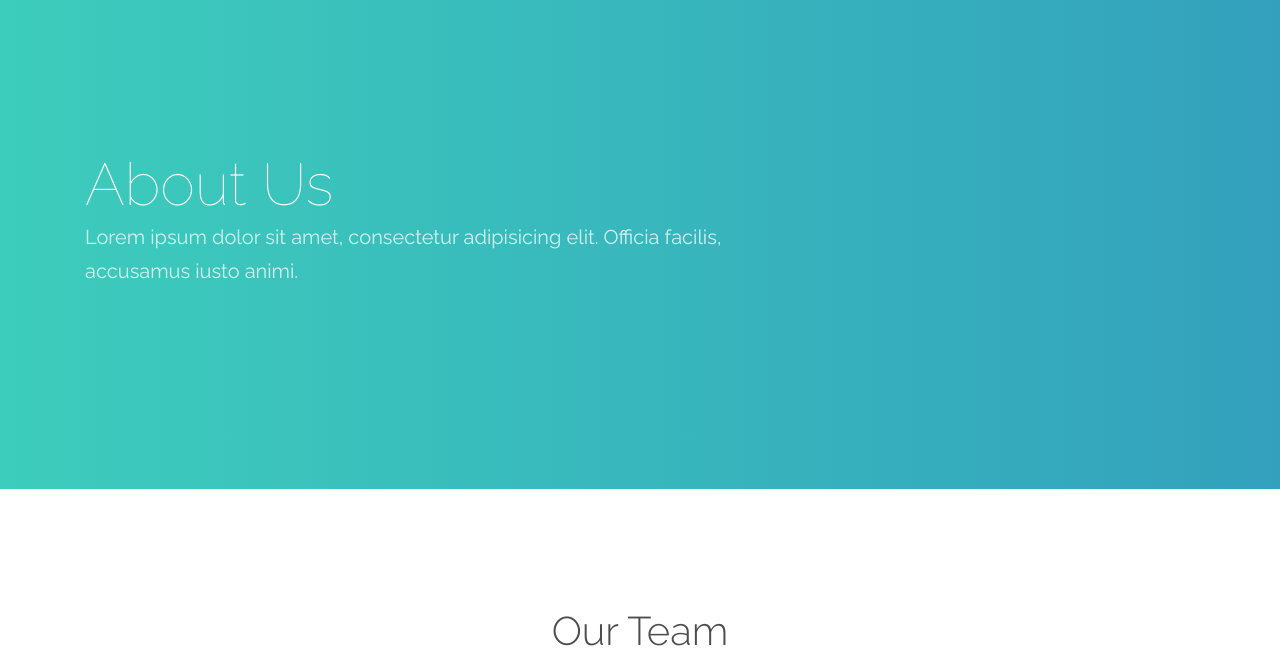
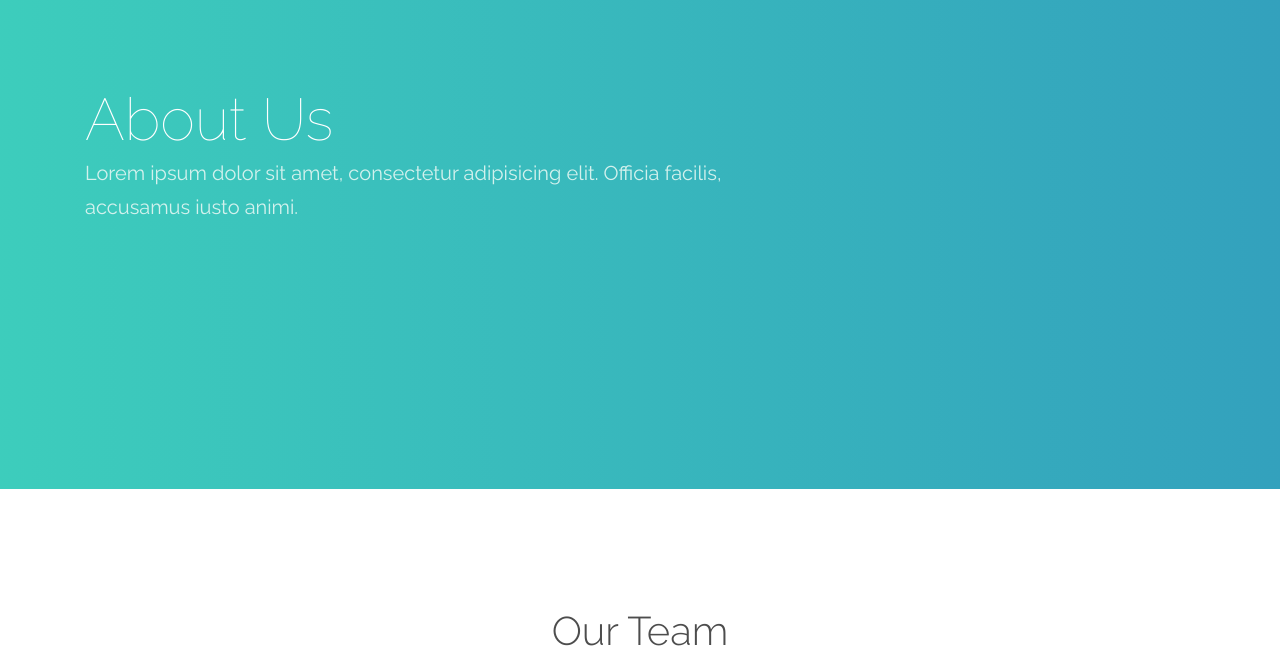
Before and after one commit to paps-app/theme-pour-paps, a plain HTML site: page about.html in a window 1280 px wide. Shown: the part 71-739 px from the top of the page. Drawn offline with Linux system fonts and the light colour scheme; files whose address does not match are found by name.

Commit message:
remove spacing in header

```diff
--- a/css/style.css
+++ b/css/style.css
@@ -290,7 +290,6 @@ h1, h2, h3, h4, h5, h6, figure {
 }
 
 .gtco-cover {
-  height: 900px;
   background-size: cover;
   background-position: center center;
   background-repeat: no-repeat;
@@ -329,8 +328,6 @@ h1, h2, h3, h4, h5, h6, figure {
 }
 .gtco-cover .display-t,
 .gtco-cover .display-tc {
-  height: 900px;
-  display: table;
   width: 100%;
 }
 @media screen and (max-width: 768px) {
@@ -856,9 +853,10 @@ form label {
 #gtco-header .display-tc,
 #gtco-counter .display-tc,
 .gtco-cover .display-tc {
-  display: table-cell !important;
-  vertical-align: middle;
-}
+  display: block;
+  padding: 6em 0;
+}
+
 #gtco-header .display-tc h1, #gtco-header .display-tc h2,
 #gtco-counter .display-tc h1,
 #gtco-counter .display-tc h2,
```
